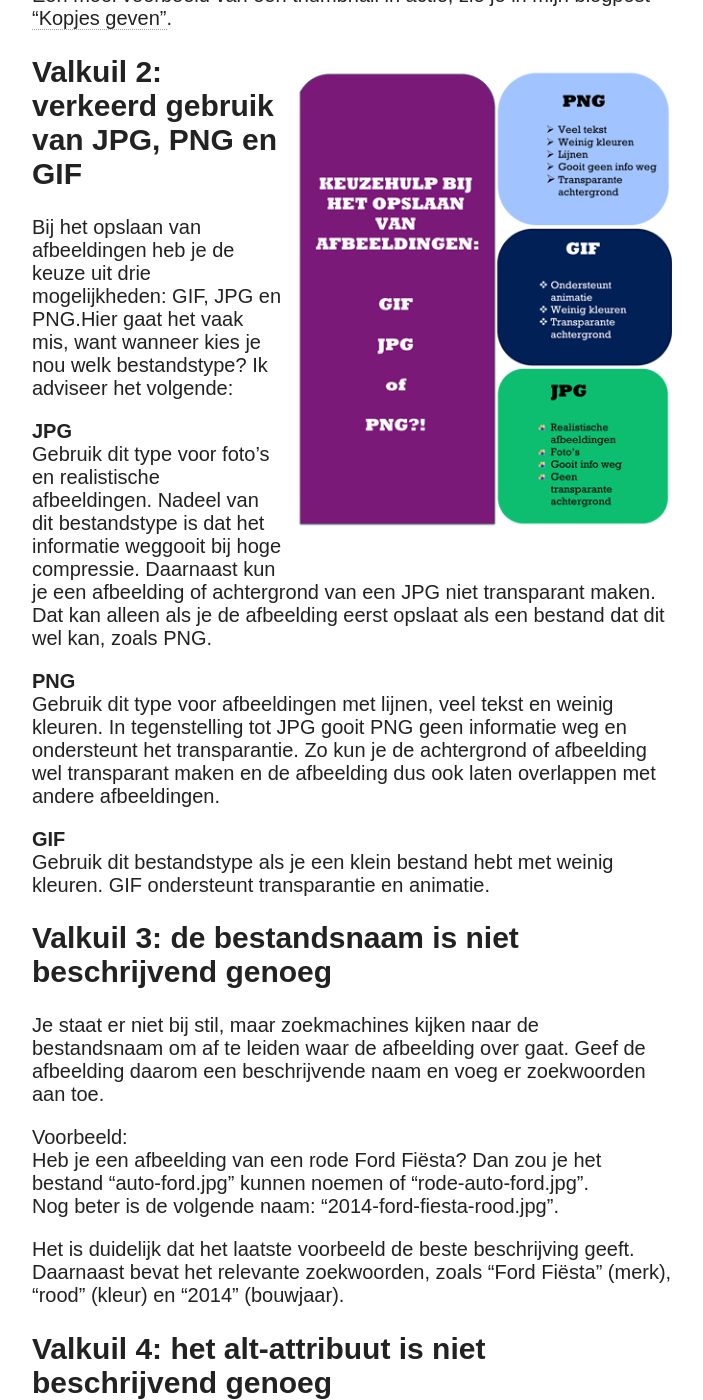
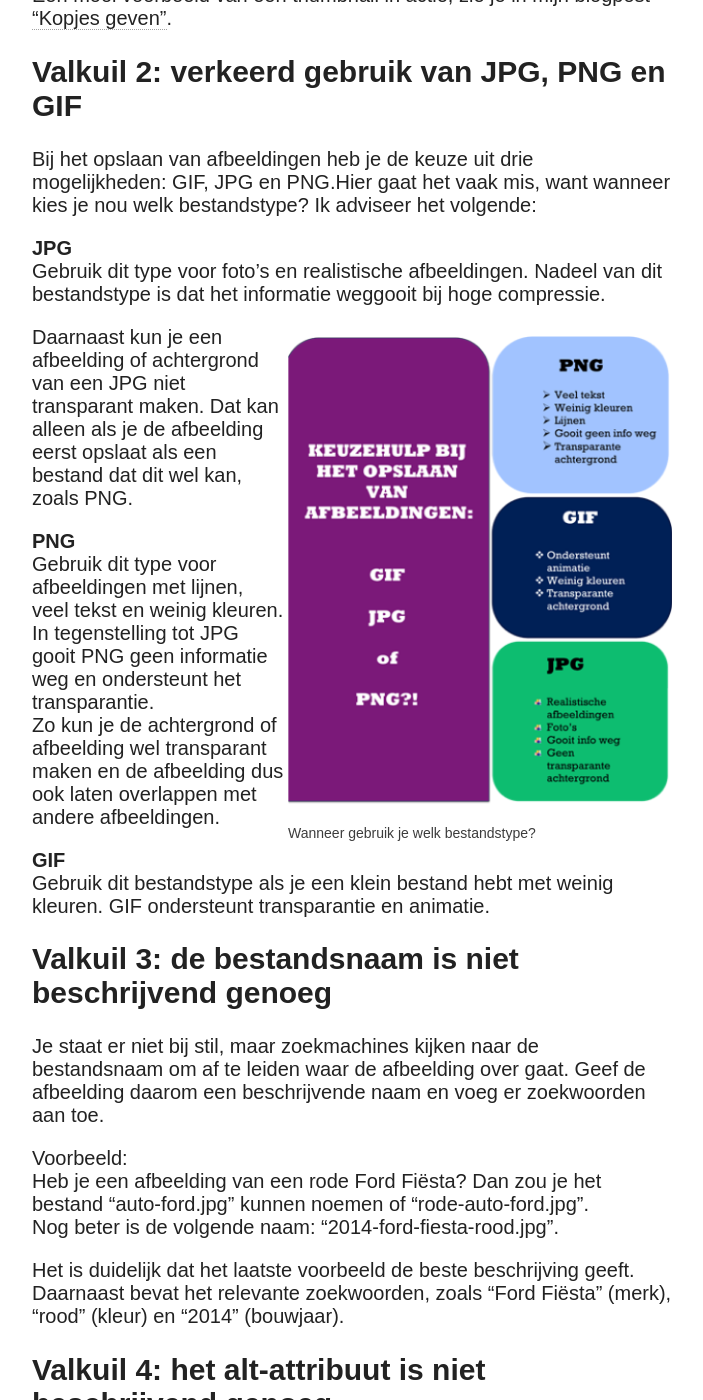
Before and after one commit to TheKnowsyFerret/theknowsyferret.github.io, a Jekyll site: the page built from _posts/2014-08-08-7-valkuilen-bij-het-gebruik-van-afbeeldingen-op-je-website.md, in a window 1280 px wide and 1400 px high, scrolled down 1597 px. Shown: the whole window, without its empty margins (318-1021 px from the left). Built offline with Jekyll 4.4.1, drawn with Linux system fonts in a browser that asks for light colours; nearby versions of some CDN libraries; comment, search, counter and statistics services are not loaded.

Commit message:
afbeelding aan tekst toegevoegd

```diff
--- a/_posts/2014-08-08-7-valkuilen-bij-het-gebruik-van-afbeeldingen-op-je-website.md
+++ b/_posts/2014-08-08-7-valkuilen-bij-het-gebruik-van-afbeeldingen-op-je-website.md
@@ -46,21 +46,29 @@ Een mooi voorbeeld van een thumbnail in actie, zie je in mijn blogpost
 geven”</a>.
 
 
+##Valkuil 2: verkeerd gebruik van JPG, PNG en GIF
+Bij het opslaan van afbeeldingen heb je de keuze uit drie
+mogelijkheden: GIF, JPG en PNG.Hier gaat het vaak mis, want wanneer
+kies je nou welk bestandstype? Ik adviseer het volgende:
+
+**JPG**
+Gebruik dit type voor foto’s en realistische afbeeldingen. Nadeel van
+dit bestandstype is dat het informatie weggooit bij hoge compressie.
+
 <figure class="floatright">
   <img src="/images/keuzehulp-afbeeldingen-bestandstype.png"
   alt="Keuzehulp bij het opslaan van afbeeldingen">
+  <figcaption>Wanneer gebruik je welk bestandstype?</figcaption>
 </figure>
-
-##Valkuil 2: verkeerd gebruik van JPG, PNG en GIF
-Bij het opslaan van afbeeldingen heb je de keuze uit drie mogelijkheden: GIF, JPG en PNG.Hier gaat het vaak mis, want wanneer kies je nou welk bestandstype? Ik adviseer het volgende:
-
-**JPG**
-Gebruik dit type voor foto’s en realistische afbeeldingen. Nadeel van dit bestandstype is dat het informatie weggooit bij hoge compressie. Daarnaast kun je een afbeelding of achtergrond van een JPG niet transparant maken. Dat kan alleen als je de afbeelding eerst opslaat als een bestand dat dit wel kan, zoals PNG.
+Daarnaast kun je een afbeelding of achtergrond van een JPG niet transparant maken. Dat kan alleen als je de afbeelding eerst opslaat als een bestand dat dit wel kan, zoals PNG.
 
 **PNG**
-Gebruik dit type voor afbeeldingen met lijnen, veel tekst en weinig
-kleuren. In tegenstelling tot JPG gooit PNG geen informatie weg en
-ondersteunt het transparantie. Zo kun je de achtergrond of afbeelding
+Gebruik dit type voor afbeeldingen met lijnen,
+veel tekst en weinig
+kleuren.
+In tegenstelling tot JPG gooit PNG geen informatie weg en
+ondersteunt het transparantie.
+Zo kun je de achtergrond of afbeelding
 wel transparant maken en de afbeelding dus ook laten overlappen met
 andere afbeeldingen.
 
```
Also changed, not shown: images/keuzehulp-afbeeldingen-bestandstype.png.
